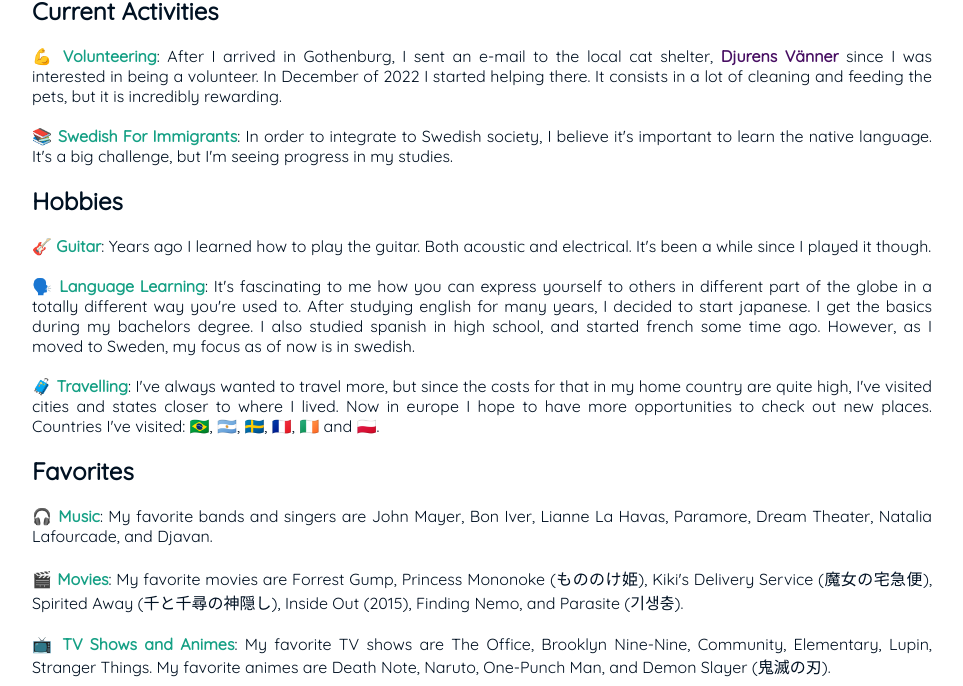
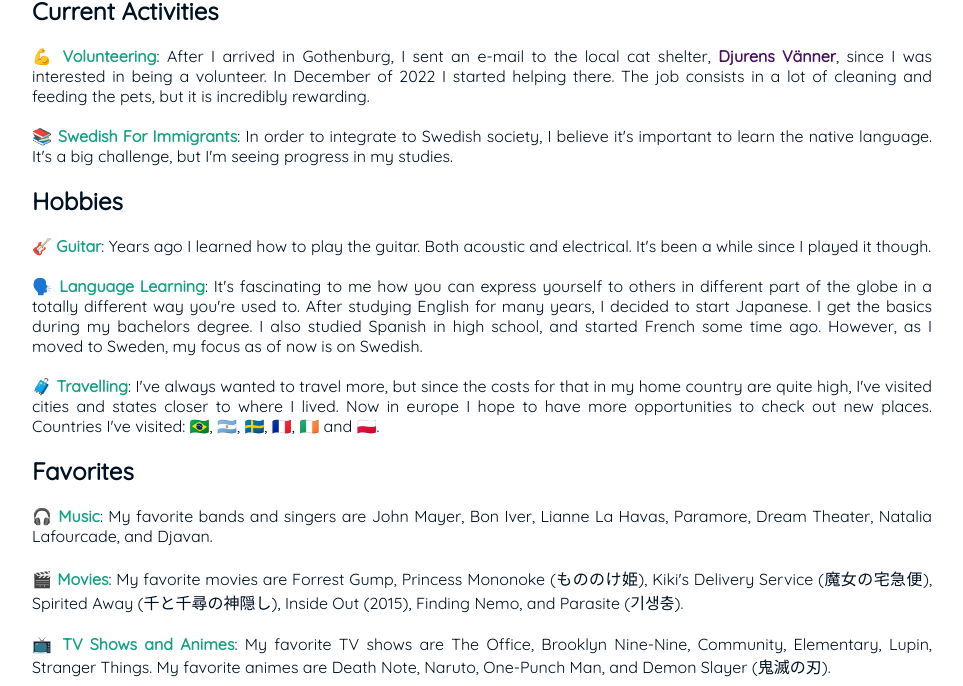
Before and after one commit to tiagohatta/tiagoh.github.io, a Jekyll site: the page built from about.md, in a window 1280 px wide and 900 px high, scrolled down 860 px, cut to the strip 214-900 px from the top of the window. Shown: the whole strip, without its empty margins (158-1121 px from the left). Built offline with Jekyll 4.4.1, drawn with Linux system fonts in a browser that asks for light colours.

Commit message:
Fixing errors in text and updating CV
Previous CV file was bad generated. Also, fixed some parts of the
text in different pages to make things more comprehensible.

```diff
--- a/about.md
+++ b/about.md
@@ -20,7 +20,7 @@ In 2021 I adopted a kitten 🐈 called Saki (咲希) which means "Blossom of Hop
 ## Current Activities
 
 <div style="text-align: justify">
-💪 <strong>Volunteering</strong>: After I arrived in Gothenburg, I sent an e-mail to the local cat shelter, <a href="https://djurensvanner.se/goteborg/">Djurens Vänner</a> since I was interested in being a volunteer. In December of 2022 I started helping there. It consists in a lot of cleaning and feeding the pets, but it is incredibly rewarding.
+💪 <strong>Volunteering</strong>: After I arrived in Gothenburg, I sent an e-mail to the local cat shelter, <a href="https://djurensvanner.se/goteborg/">Djurens Vänner</a>, since I was interested in being a volunteer. In December of 2022 I started helping there. The job consists in a lot of cleaning and feeding the pets, but it is incredibly rewarding.
 <br><br>
 📚 <strong>Swedish For Immigrants</strong>: In order to integrate to Swedish society, I believe it's important to learn the native language. It's a big challenge, but I'm seeing progress in my studies.
 </div>
@@ -30,7 +30,7 @@ In 2021 I adopted a kitten 🐈 called Saki (咲希) which means "Blossom of Hop
 <div style="text-align: justify">
 🎸 <strong>Guitar</strong>: Years ago I learned how to play the guitar. Both acoustic and electrical. It's been a while since I played it though.
 <br><br>
-🗣️ <strong>Language Learning</strong>: It's fascinating to me how you can express yourself to others in different part of the globe in a totally different way you're used to. After studying english for many years, I decided to start japanese. I get the basics during my bachelors degree. I also studied spanish in high school, and started french some time ago. However, as I moved to Sweden, my focus as of now is in swedish.
+🗣️ <strong>Language Learning</strong>: It's fascinating to me how you can express yourself to others in different part of the globe in a totally different way you're used to. After studying English for many years, I decided to start Japanese. I get the basics during my bachelors degree. I also studied Spanish in high school, and started French some time ago. However, as I moved to Sweden, my focus as of now is on Swedish.
 <br><br>
 🧳 <strong>Travelling</strong>: I've always wanted to travel more, but since the costs for that in my home country are quite high, I've visited cities and states closer to where I lived. Now in europe I hope to have more opportunities to check out new places. Countries I've visited: 🇧🇷, 🇦🇷, 🇸🇪, 🇫🇷, 🇮🇪 and 🇵🇱.
 
```
Also changed, not shown: academic.md (+1 -1 lines), index.md (line endings or trailing spaces), 1 other file.
